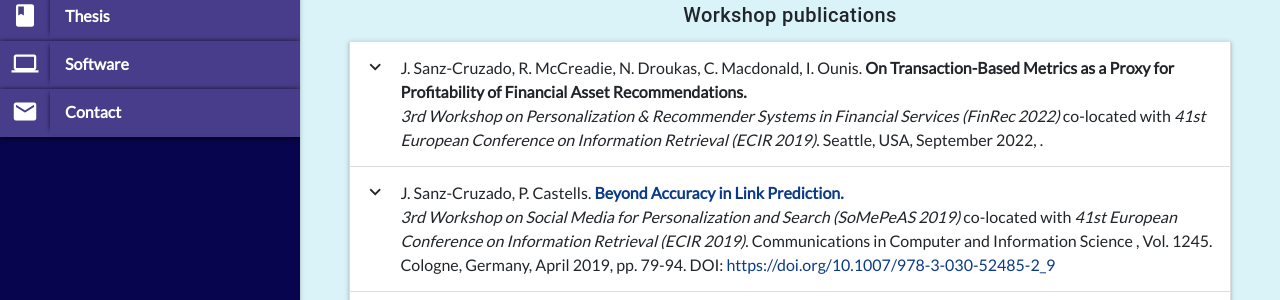
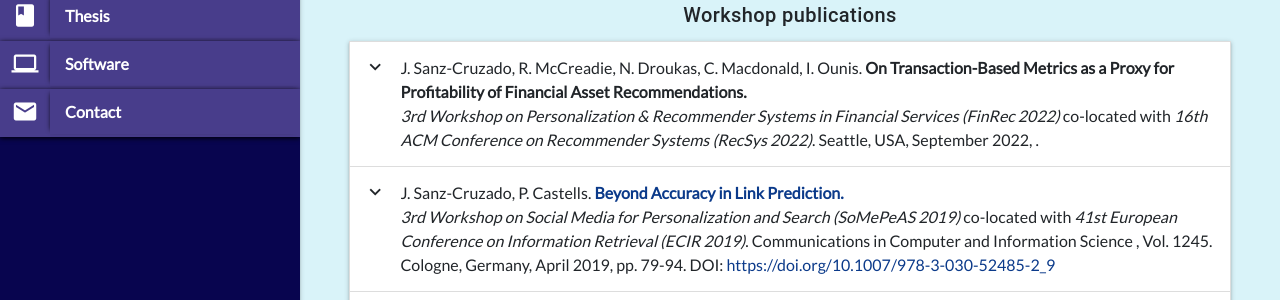
Before and after one commit to JavierSanzCruza/javiersanzcruza.github.io, a Jekyll site: the page built from pubs.md, in a window 1280 px wide and 900 px high, scrolled down 745 px. Shown: the part 483-783 px from the top of the window. Built offline with Jekyll 4.4.1, drawn with Linux system fonts in a browser that asks for light colours; nearby versions of some CDN libraries.

Commit message:
Update workshops.yml
Fixed an error on the FinRec workshop main conference

```diff
--- a/_data/workshops.yml
+++ b/_data/workshops.yml
@@ -6,7 +6,7 @@
     - C. Macdonald
     - I. Ounis
   workshop: 3rd Workshop on Personalization & Recommender Systems in Financial Services (FinRec 2022)
-  conference: 41st European Conference on Information Retrieval (ECIR 2019)
+  conference: 16th ACM Conference on Recommender Systems (RecSys 2022)
   venue: Seattle, USA
   date: September 2022
   #link: https://javiersanzcruza.github.io/assets/papers/somepeas2019.pdf
```
